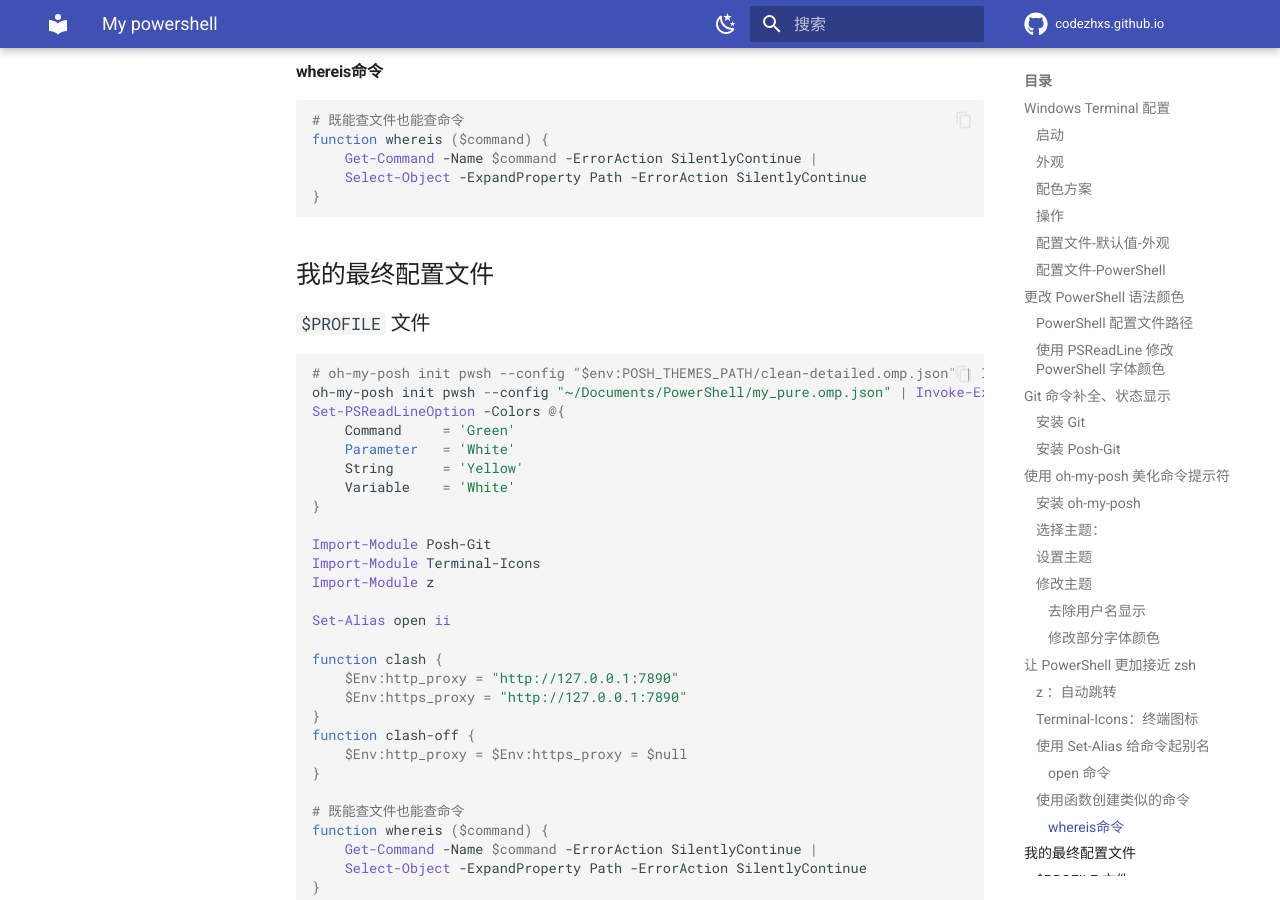
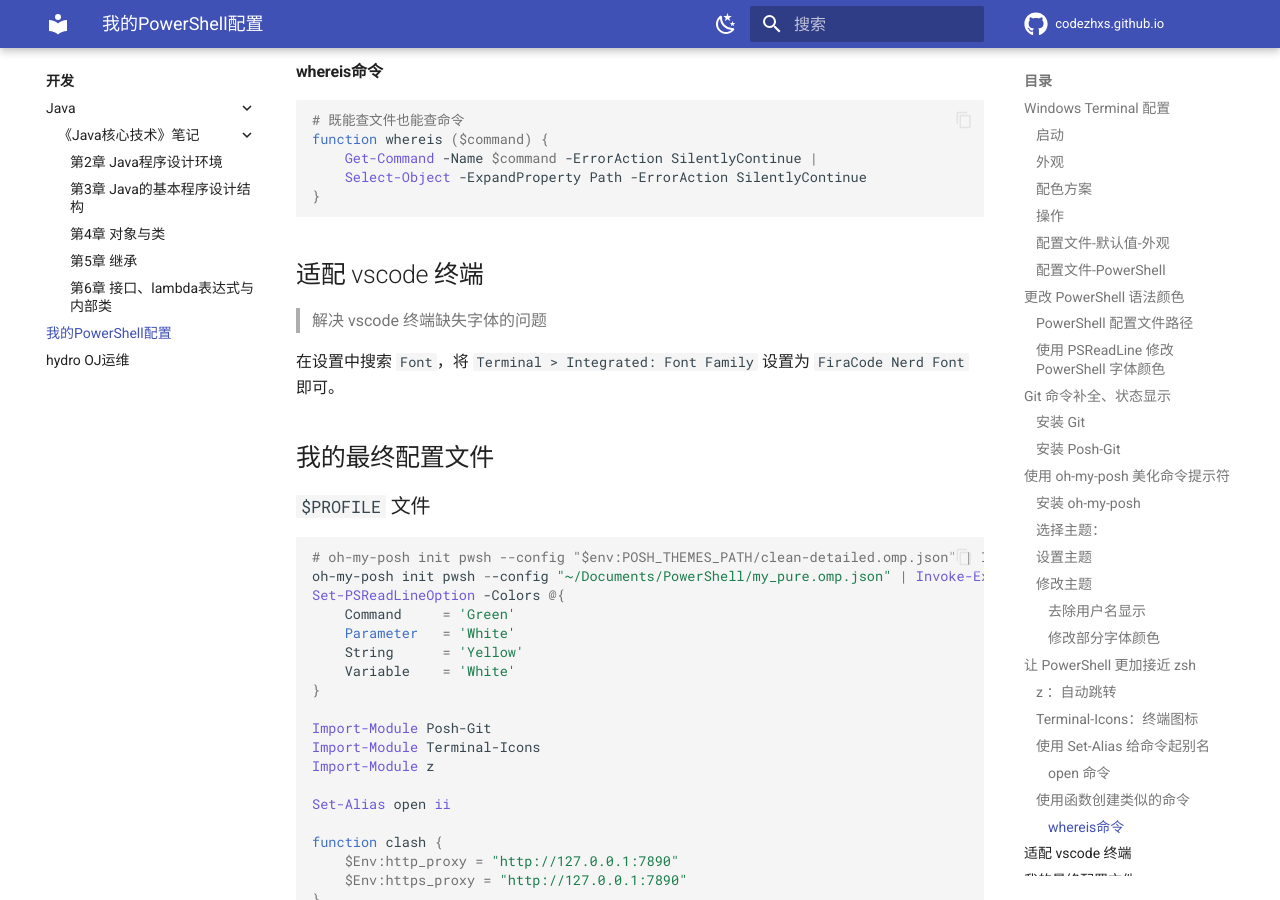
Before and after one commit to CodeZHXS/codezhxs.github.io, an MkDocs documentation site: the page built from docs/dev/my_powershell.md, in a window 1280 px wide and 900 px high, scrolled down 8332 px. Built offline with MkDocs 1.6.1 and Material for MkDocs 9.7.7, drawn with Linux system fonts in a browser that asks for light colours; comment, search, counter and statistics services are not loaded; some of the changed text lies outside the part shown.

Commit message:
update website

````diff
--- a/docs/dev/my_powershell.md
+++ b/docs/dev/my_powershell.md
@@ -332,6 +332,12 @@
 }
 ```
 
+## 适配 vscode 终端
+
+> 解决 vscode 终端缺失字体的问题
+
+在设置中搜索 `Font`，将 `Terminal > Integrated: Font Family` 设置为 `FiraCode Nerd Font` 即可。
+
 ## 我的最终配置文件
 
 ### `$PROFILE` 文件
--- a/mkdocs.yml
+++ b/mkdocs.yml
@@ -25,6 +25,7 @@
         - 第4章 对象与类: dev/java/CoreJava/ch04.md
         - 第5章 继承: dev/java/CoreJava/ch05.md
         - 第6章 接口、lambda表达式与内部类: dev/java/CoreJava/ch06.md
+    - 我的PowerShell配置: dev/my_powershell.md
     - hydro OJ运维: dev/myoj.md
   - 随笔:
     - essay/index.md
````
Also changed, not shown: docs/index.md (+1 -0 lines).
